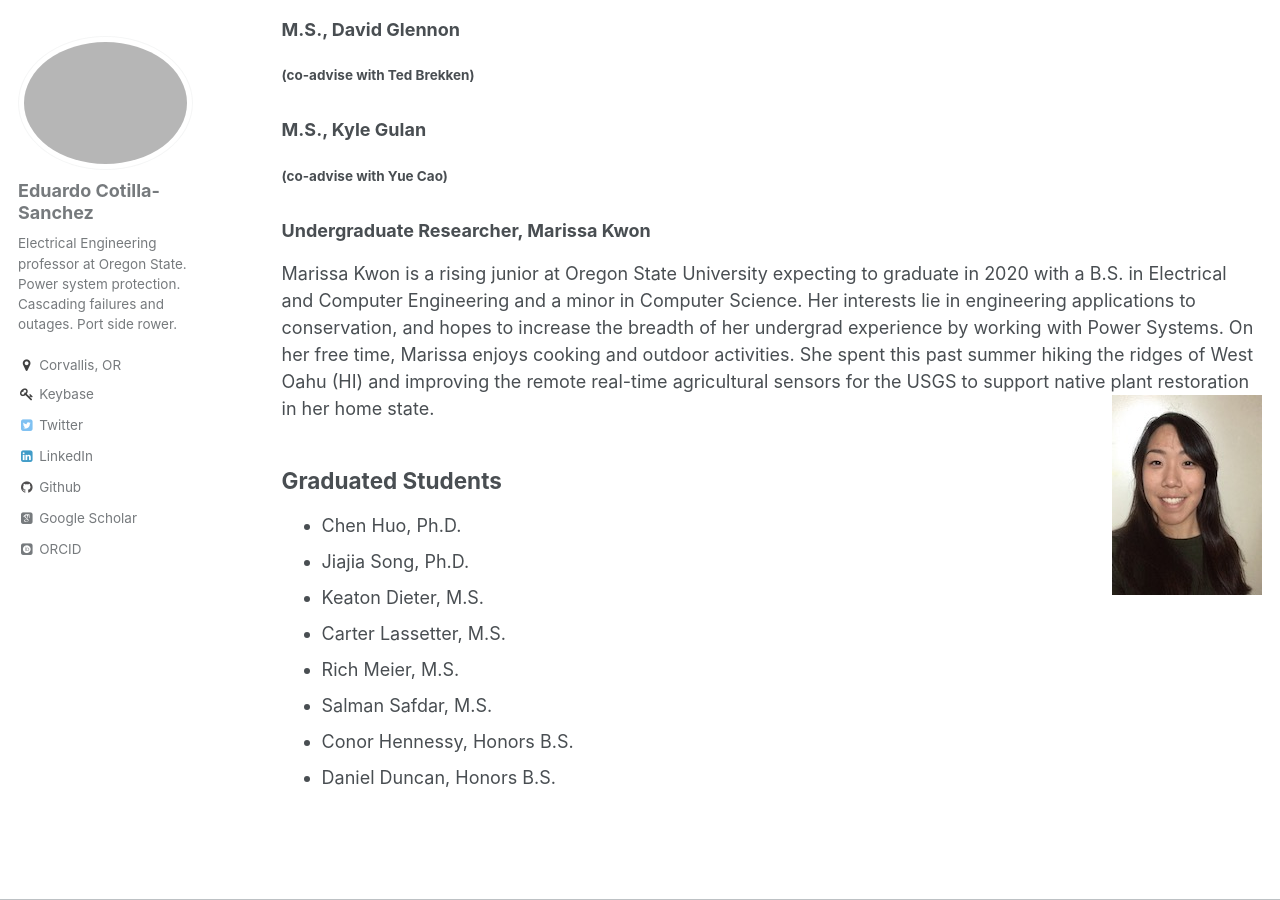
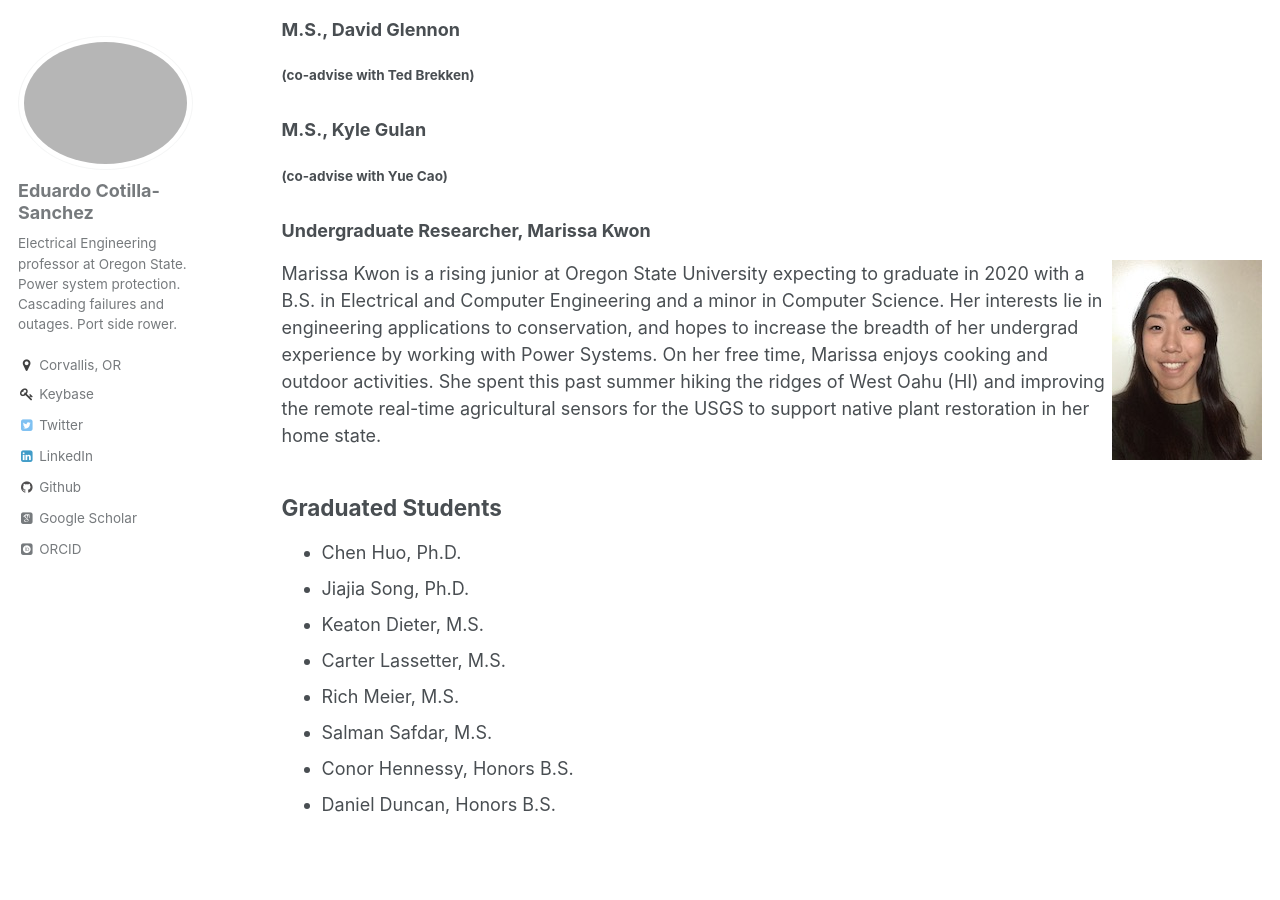
Before and after one commit to ecotillasanchez/ecotillasanchez.github.io, a Jekyll site: the page built from _pages/students.md, in a window 1280 px wide and 900 px high, scrolled down 653 px. Built offline with Jekyll 4.4.1, drawn with Linux system fonts in a browser that asks for light colours; some web fonts are replaced.

Commit message:
Images please.

```diff
--- a/_pages/students.md
+++ b/_pages/students.md
@@ -31,7 +31,7 @@ author_profile: true
 
 ### Undergraduate Researcher, Marissa Kwon
 
-[Marissa Kwon](https://www.linkedin.com/in/marissa-kwon-7a5731131) is a rising junior at Oregon State University expecting to graduate in 2020 with a B.S. in Electrical and Computer Engineering and a minor in Computer Science. Her interests lie in engineering applications to conservation, and hopes to increase the breadth of her undergrad experience by working with Power Systems. On her free time, Marissa enjoys cooking and outdoor activities. She spent this past summer hiking the ridges of West Oahu (HI) and improving the remote real-time agricultural sensors for the USGS to support native plant restoration in her home state. <img src="https://ecotillasanchez.github.io/files/marissa.jpeg" alt="Marissa Kwon" width="150" height="200" style="float:right">
+<img src="https://ecotillasanchez.github.io/files/marissa.jpeg" alt="Marissa Kwon" width="150" height="200" style="float:right"> [Marissa Kwon](https://www.linkedin.com/in/marissa-kwon-7a5731131) is a rising junior at Oregon State University expecting to graduate in 2020 with a B.S. in Electrical and Computer Engineering and a minor in Computer Science. Her interests lie in engineering applications to conservation, and hopes to increase the breadth of her undergrad experience by working with Power Systems. On her free time, Marissa enjoys cooking and outdoor activities. She spent this past summer hiking the ridges of West Oahu (HI) and improving the remote real-time agricultural sensors for the USGS to support native plant restoration in her home state.
 
 ## Graduated Students
 * Chen Huo, Ph.D.
```
